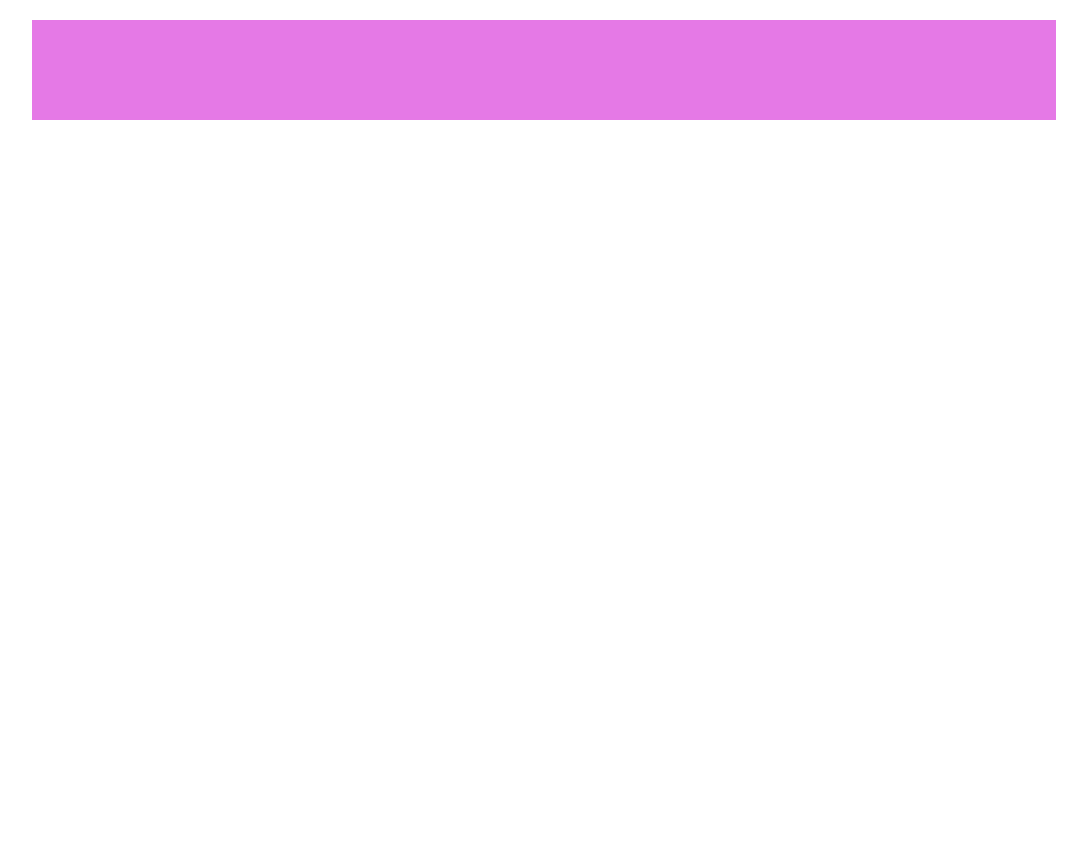
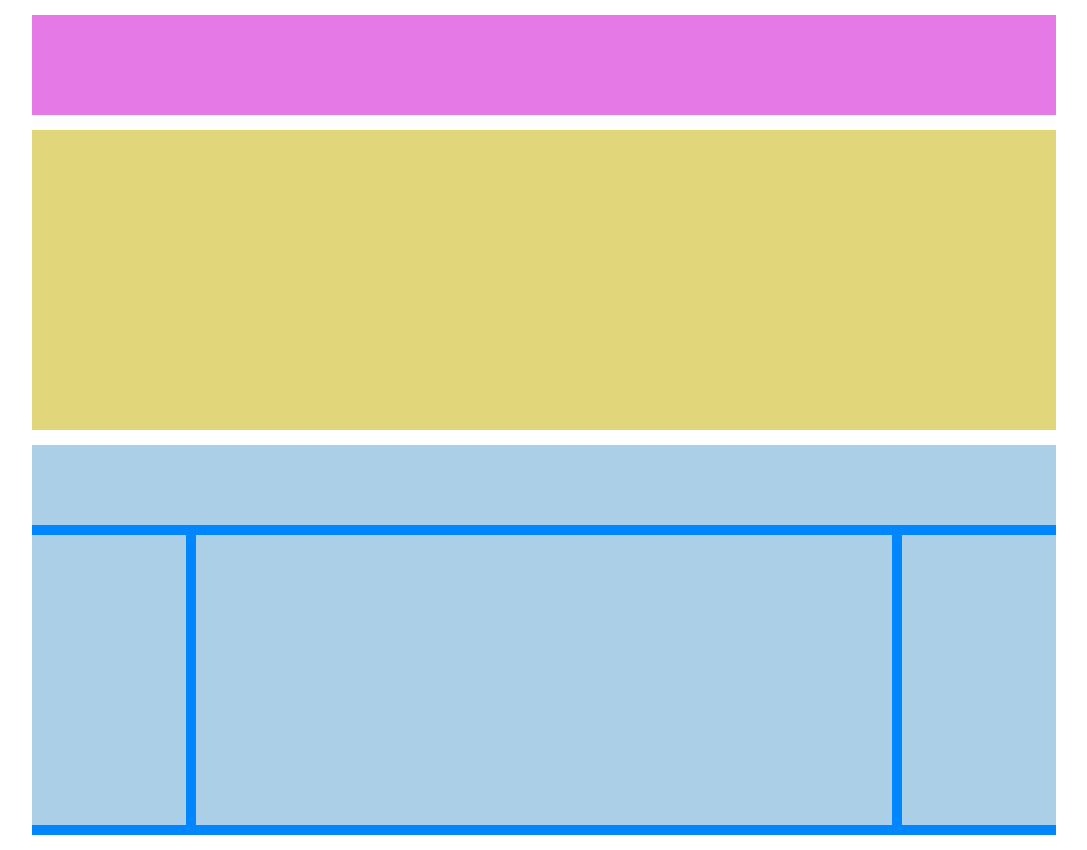
Before and after one commit to mauro-20/htmlcss-struttura-wp, a plain HTML site: page index.html in a window 1280 px wide. Shown: the whole page, without its empty margins (96-1183 px from the left). Before the commit the page ends 800 px from the top, so only its background shows below. Drawn offline with Linux system fonts and the light colour scheme.

Commit message:
add main

```diff
--- a/css/style.css
+++ b/css/style.css
@@ -14,10 +14,43 @@
 
 .container{
   width: 80%;
-  margin: 20px auto;
+  margin: 15px auto;
 }
 
+/* header */
 header{
   background-color: #e579e6 ;
   height: 100px;
 }
+
+/* main */
+.main-top-container{
+  height: 300px;
+  background-color: #e1d67a;
+  margin: 15px 0;
+}
+
+.main-bottom-container{
+  background-color: #0087ff;
+}
+
+.main-bottom-container .top-section{
+  height: 80px;
+  background-color: #abcfe7;
+  margin-bottom: 10px;
+}
+
+.cols-container *{
+  float: left;
+  height: calc(300px - 10px);
+  background-color: #abcfe7;
+}
+
+.left-col, .right-col{
+  width: 15%;
+}
+
+.center-col{
+  width: calc(70% - 20px);
+  margin: 0 10px 10px;
+}
--- a/index.html
+++ b/index.html
@@ -13,7 +13,17 @@
       <header></header>
       <!-- /intestazione -->
       <!-- corpo pagina -->
-      <main></main>
+      <main>
+        <div class="main-top-container"></div>
+        <div class="main-bottom-container">
+          <div class="top-section"></div>
+          <div class="cols-container clearfix">
+            <div class="left-col"></div>
+            <div class="center-col"></div>
+            <div class="right-col"></div>
+          </div>
+        </div>
+      </main>
       <!-- /corpo pagina -->
       <!-- footer -->
       <footer></footer>
```
